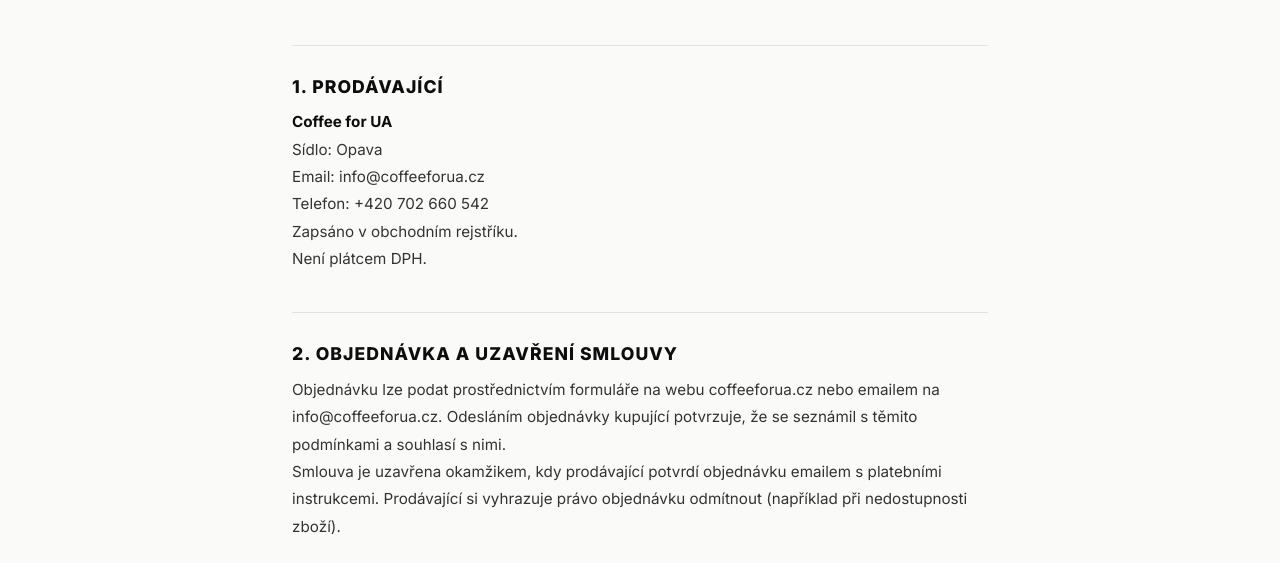
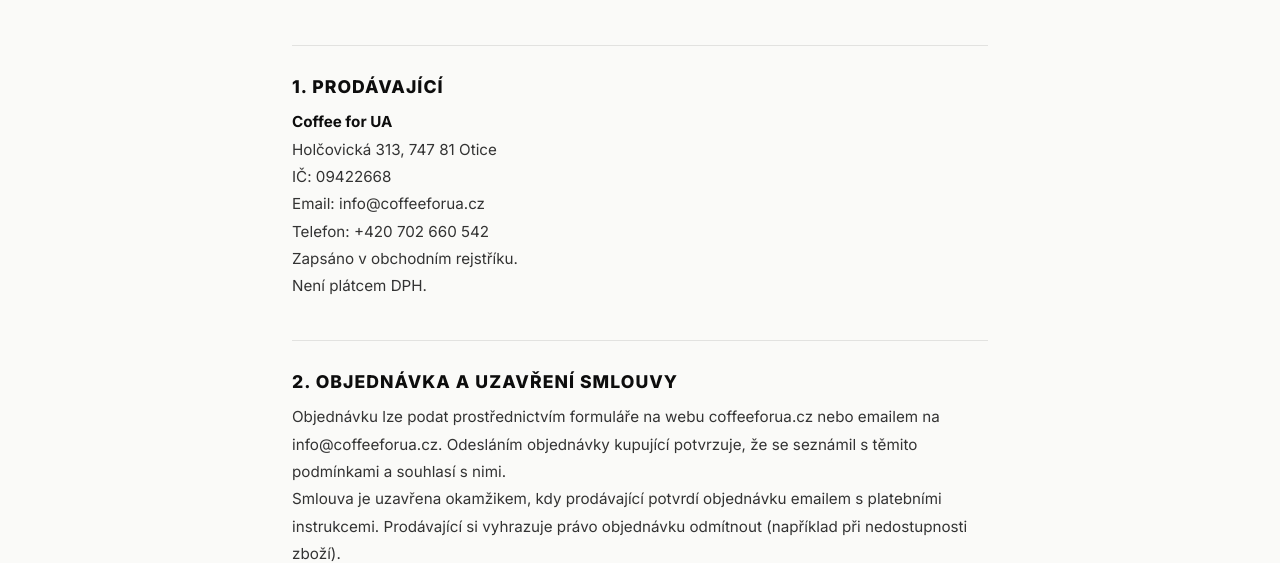
Before and after one commit to adaklasek/coffeeforua, a plain HTML site: page vop.html in a window 1280 px wide. Shown: the part 243-806 px from the top of the page. Drawn offline with Linux system fonts and the light colour scheme.

Commit message:
Add ICO and full address to VOP - required by Comgate

```diff
--- a/vop.html
+++ b/vop.html
@@ -53,7 +53,8 @@
     <h2>1. Prodávající</h2>
     <p>
       <strong>Coffee for UA</strong><br>
-      Sídlo: Opava<br>
+      Holčovická 313, 747 81 Otice<br>
+      IČ: 09422668<br>
       Email: <a href="mailto:info@coffeeforua.cz">info@coffeeforua.cz</a><br>
       Telefon: <a href="tel:+420702660542">+420 702 660 542</a><br>
       Zapsáno v obchodním rejstříku.<br>
```
